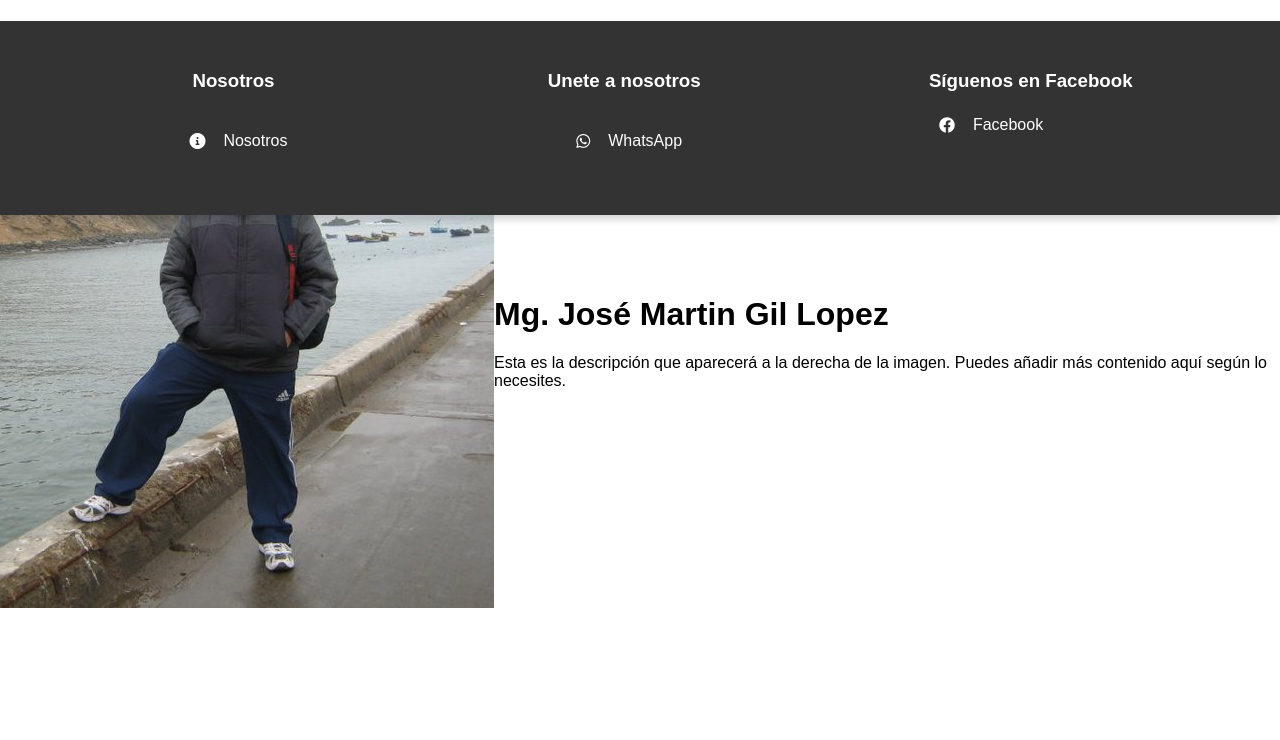
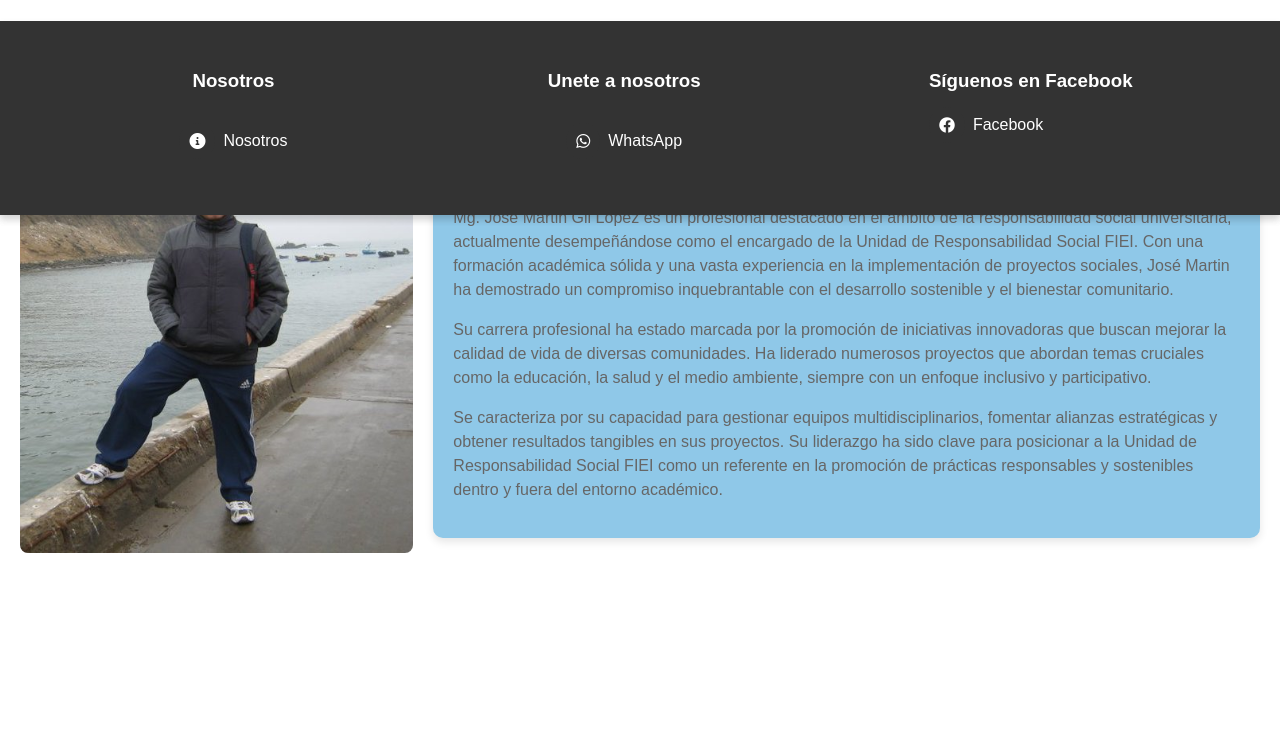
Before and after one commit to Gumball0506/Proyecto, a PHP site: page /html/web.html in a window 1280 px wide. Shown: the part 585-1325 px from the top of the page. Run offline with PHP 8.4, Linux system fonts and the light colour scheme.

Commit message:
Merge remote changes

```diff
--- a/css/pagina_principal.css
+++ b/css/pagina_principal.css
@@ -203,3 +203,44 @@ footer {
     position: fixed;
     bottom: 0;
 }
+
+/* Estilos para la sección de imagen y descripción */
+.container {
+    display: flex;
+    align-items: center;
+    justify-content: space-between;
+    padding: 20px;
+    width: 100%;
+}
+
+.image-container {
+    flex: 1;
+}
+
+.image-container img {
+    max-width: 100%;
+    height: auto;
+    border-radius: 8px; /* Borde redondeado para la imagen */
+}
+
+.description {
+    flex: 2;
+    margin-left: 20px;
+    background-color: #8fc8e8; /* Fondo gris claro */
+    padding: 20px; /* Espaciado interno */
+    border-radius: 10px; /* Bordes redondeados */
+    box-shadow: 0 4px 8px rgba(0, 0, 0, 0.1); /* Sombra suave */
+}
+
+.description h1 {
+    margin-top: 0;
+    font-size: 24px; /* Tamaño de fuente más grande */
+    color: #333; /* Color de texto */
+}
+
+.description p {
+    margin-top: 10px;
+    font-size: 16px; /* Tamaño de fuente */
+    color: #666; /* Color de texto */
+    line-height: 1.5; /* Altura de línea */
+}
--- a/html/web.html
+++ b/html/web.html
@@ -44,13 +44,17 @@
 
     <div class="container">
         <div class="image-container">
-            <img src="/imagenes/profesor.png"   alt ="Mg. José Martin Gil Lopez">
+            <img src="/imagenes/profesor.png" alt="Mg. José Martin Gil Lopez">
         </div>
         <div class="description">
             <h1>Mg. José Martin Gil Lopez</h1>
-            <p>Esta es la descripción que aparecerá a la derecha de la imagen. Puedes añadir más contenido aquí según lo necesites.</p>
+            <p>Mg. José Martin Gil Lopez es un profesional destacado en el ámbito de la responsabilidad social universitaria, actualmente desempeñándose como el encargado de la Unidad de Responsabilidad Social FIEI. Con una formación académica sólida y una vasta experiencia en la implementación de proyectos sociales, José Martin ha demostrado un compromiso inquebrantable con el desarrollo sostenible y el bienestar comunitario.</p>
+        <p>Su carrera profesional ha estado marcada por la promoción de iniciativas innovadoras que buscan mejorar la calidad de vida de diversas comunidades. Ha liderado numerosos proyectos que abordan temas cruciales como la educación, la salud y el medio ambiente, siempre con un enfoque inclusivo y participativo.</p>
+        <p>Se caracteriza por su capacidad para gestionar equipos multidisciplinarios, fomentar alianzas estratégicas y obtener resultados tangibles en sus proyectos. Su liderazgo ha sido clave para posicionar a la Unidad de Responsabilidad Social FIEI como un referente en la promoción de prácticas responsables y sostenibles dentro y fuera del entorno académico.</p>
+
         </div>
     </div>
+
 
     <script src="/js/imagenes_automaticas2.js"></script>
 
```
